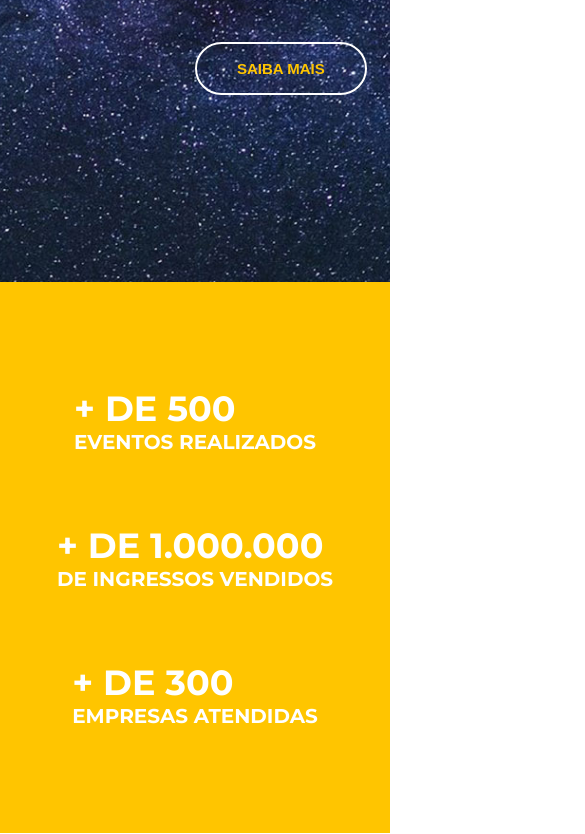
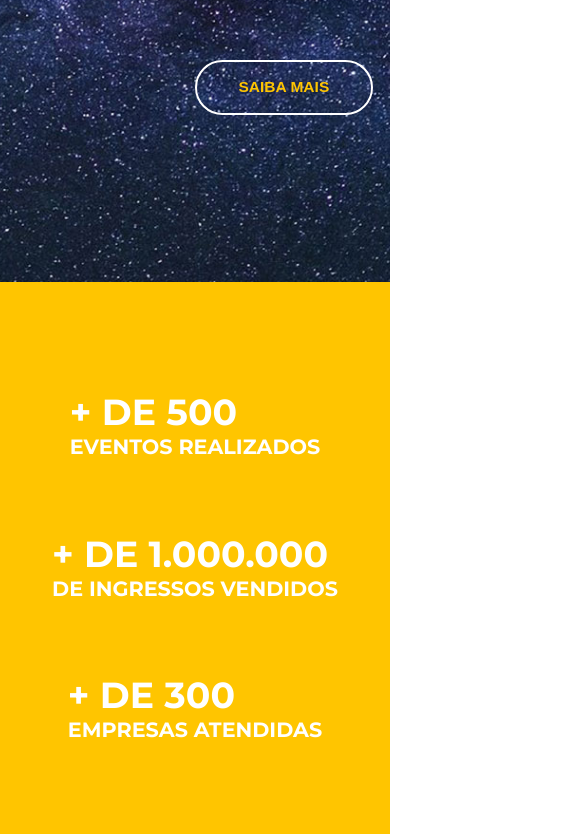
Before and after one commit to cristian-sbardelotto/studion, a website: page src/index.html in a window 390 px wide. Shown: the part 478-1312 px from the top of the page, 585 px wide, since content can reach past the window. Drawn offline with nearby package versions, Linux system fonts and the light colour scheme.

Commit message:
feat(responsiveness): starting the responsiveness concepts

```diff
--- a/src/css/_base.css
+++ b/src/css/_base.css
@@ -4,8 +4,22 @@
 
 :root {
     font-family: "Montserrat", sans-serif;
-    font-size: 16px;
+    font-size: 4.25vw;
     color: var(--color-copy);
+}
+
+/* Tablet */
+@media screen and (min-width: 720px) {
+    :root {
+        font-size: 2.22vw;
+    }
+}
+
+/* Desktop */
+@media screen and (min-width: 1280px) {
+    :root {
+        font-size: 16px;
+    }
 }
 
 body {
```
